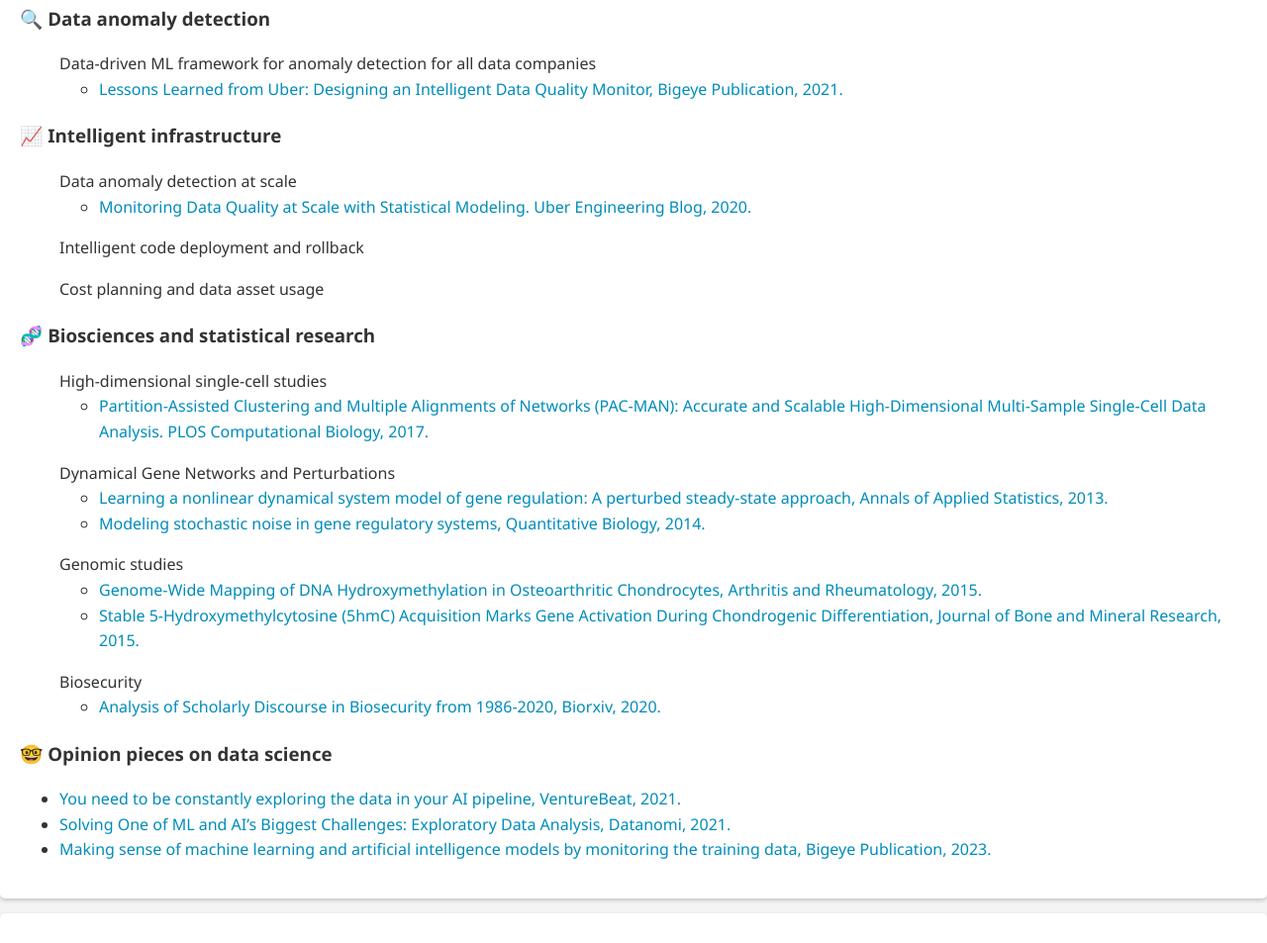
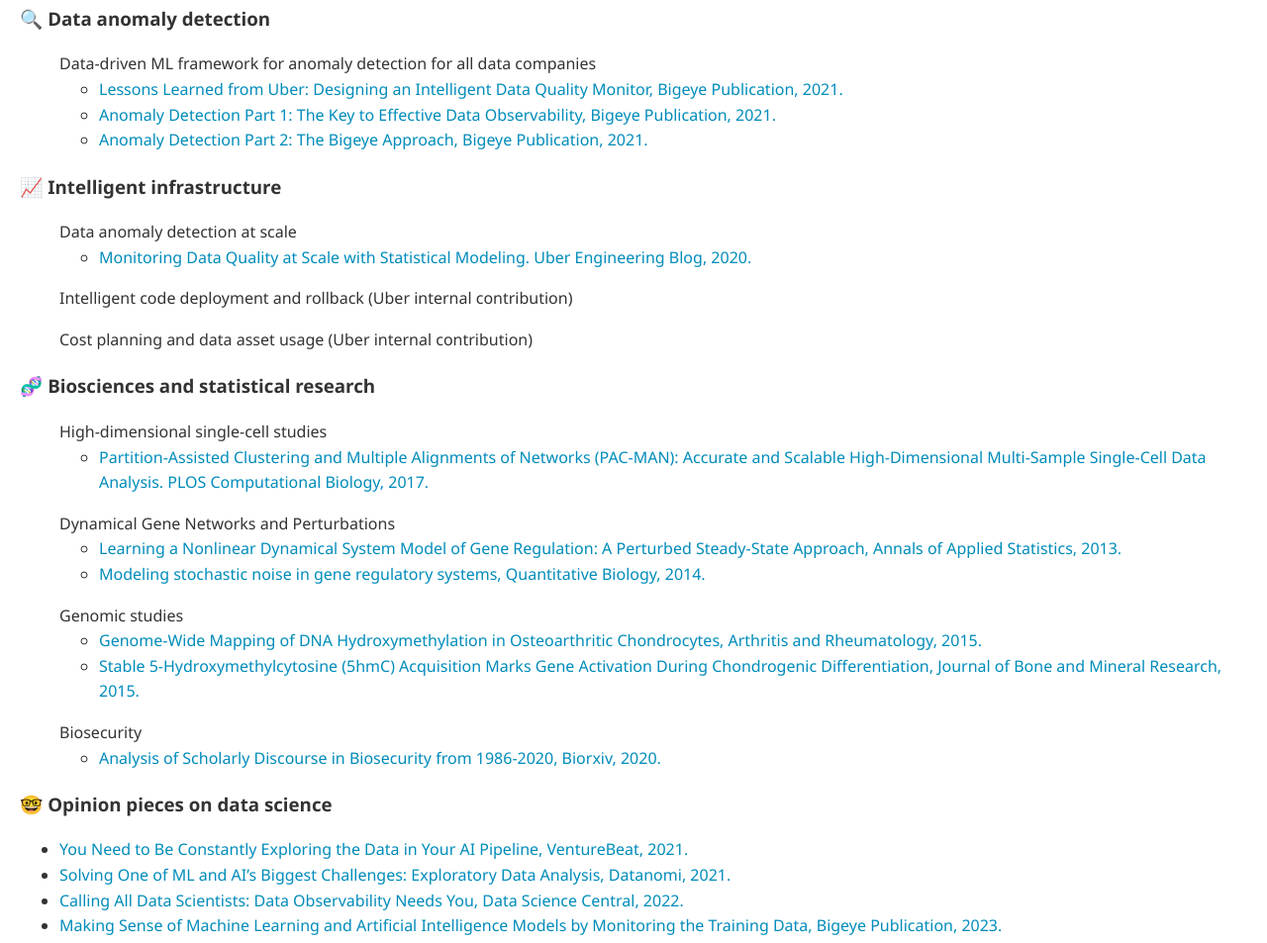
Before and after one commit to yhenryli/yhenryli.github.io, a plain HTML site: page index.html in a window 1280 px wide. Shown: the part 1640-2593 px from the top of the page at 99% size. Drawn offline with Linux system fonts and the light colour scheme.

Commit message:
update publications2

```diff
--- a/index.html
+++ b/index.html
@@ -189,6 +189,20 @@
                 </a>
             </li>
         </ul>
+        <ul>
+            <li>
+                <a href="https://www.bigeye.com/blog/anomaly-detection-part-1-the-key-to-effective-data-observability">
+                    Anomaly Detection Part 1: The Key to Effective Data Observability, Bigeye Publication, 2021.
+                </a>
+            </li>
+        </ul>
+        <ul>
+            <li>
+                <a href="https://www.bigeye.com/blog/anomaly-detection-part-2-the-bigeye-approach">
+                    Anomaly Detection Part 2: The Bigeye Approach, Bigeye Publication, 2021.
+                </a>
+            </li>
+        </ul>
     </ul>
 
     <h3>📈 Intelligent infrastructure</h3>
@@ -202,8 +216,8 @@
         </ul>
     </ul>
 
-    <ul>Intelligent code deployment and rollback</ul>
-    <ul>Cost planning and data asset usage</ul>
+    <ul>Intelligent code deployment and rollback (Uber internal contribution)</ul>
+    <ul>Cost planning and data asset usage (Uber internal contribution)</ul>
 
     <h3>🧬 Biosciences and statistical research</h3>
     <ul>High-dimensional single-cell studies
@@ -217,9 +231,8 @@
         <ul>
             <li>
                 <a href="https://projecteuclid.org/journals/annals-of-applied-statistics/volume-7/issue-3/Learning-a-nonlinear-dynamical-system-model-of-gene-regulation/10.1214/13-AOAS645.full">Learning
-                    a nonlinear
-                    dynamical system model of gene regulation: A perturbed steady-state approach, Annals of Applied
-                    Statistics, 2013.</a></li>
+                    a Nonlinear Dynamical System Model of Gene Regulation: A Perturbed Steady-State Approach, Annals of
+                    Applied Statistics, 2013.</a></li>
         </ul>
         <ul>
             <li><a href="https://acrjournals.onlinelibrary.wiley.com/doi/abs/10.1002/art.39179">Modeling stochastic
@@ -250,7 +263,7 @@
     <ul>
         <li>
             <a href="https://venturebeat.com/ai/you-need-to-be-constantly-exploring-the-data-in-your-ai-pipeline/">
-                You need to be constantly exploring the data in your AI pipeline, VentureBeat, 2021.
+                You Need to Be Constantly Exploring the Data in Your AI Pipeline, VentureBeat, 2021.
             </a>
         </li>
         <li>
@@ -259,8 +272,14 @@
             </a>
         </li>
         <li>
+            <a href="https://www.datasciencecentral.com/calling-all-data-scientists-data-observability-needs-you/">
+                Calling All Data Scientists: Data Observability Needs You,
+                Data Science Central, 2022.
+            </a>
+        </li>
+        <li>
             <a href="https://www.bigeye.com/blog/making-sense-of-machine-learning-and-artificial-intelligence-models-by-monitoring-the-training-data">
-                Making sense of machine learning and artificial intelligence models by monitoring the training data,
+                Making Sense of Machine Learning and Artificial Intelligence Models by Monitoring the Training Data,
                 Bigeye Publication, 2023.
             </a>
         </li>
```
